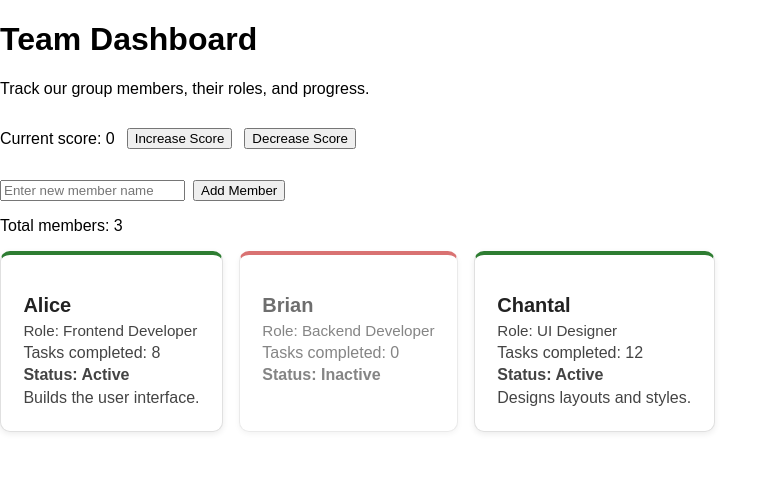
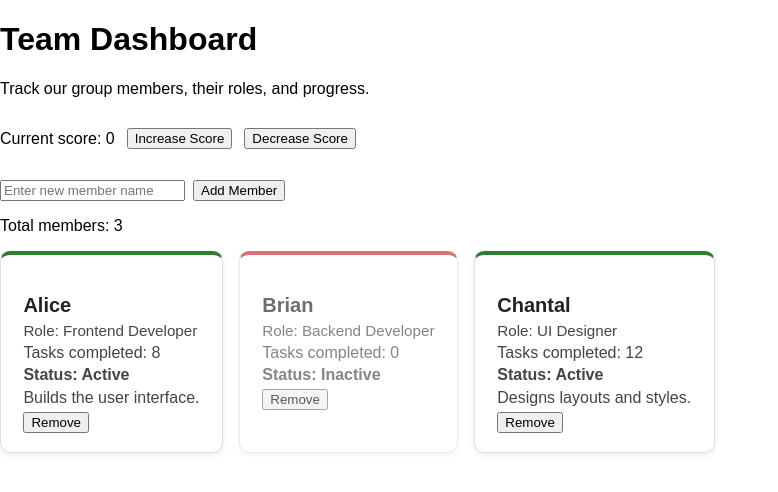
Before and after one commit to Effiong06/react-50-tasks, a React (Vite) app: page / in a window 1280 px wide. Shown: the top 492 px of the page, without its empty margins (0-778 px from the left). Built offline with nearby package versions, Linux system fonts and the light colour scheme.

Commit message:
task 45 & 46: add remove button to MemberCard via typed callback prop

```diff
--- a/src/MemberCard.tsx
+++ b/src/MemberCard.tsx
@@ -10,7 +10,13 @@ export interface MemberCardProps {
   bio?: string;
 }
 
-function MemberCard({ name, role, tasksCompleted = 0, isActive, bio }: MemberCardProps) {
+// Task 45 & 46: card also needs its id and a typed callback to remove itself
+interface MemberCardComponentProps extends MemberCardProps {
+  id: number;
+  onRemove: (id: number) => void;
+}
+
+function MemberCard({ id, name, role, tasksCompleted = 0, isActive, bio, onRemove }: MemberCardComponentProps) {
   return (
     <div className={`member-card ${isActive ? "active" : "inactive"}`}>
       <h3 className="member-name">{name}</h3>
@@ -18,6 +24,7 @@ function MemberCard({ name, role, tasksCompleted = 0, isActive, bio }: MemberCar
       <p>Tasks completed: {tasksCompleted}</p>
       <p style={{ fontWeight: "bold" }}>Status: {isActive ? "Active" : "Inactive"}</p>
       {bio && <p>{bio}</p>}
+      <button onClick={() => onRemove(id)}>Remove</button>
     </div>
   );
 }
--- a/src/TeamDashboard.tsx
+++ b/src/TeamDashboard.tsx
@@ -63,6 +63,11 @@ function TeamDashboard() {
     setNewMemberName("");
   };
 
+  // Task 45 & 46: remove a member by id, passed down as a typed callback prop
+  const removeMember = (id: number) => {
+    setMembers((prevMembers) => prevMembers.filter((member) => member.id !== id));
+  };
+
   return (
     <>
       <h1>Team Dashboard</h1>
@@ -91,11 +96,13 @@ function TeamDashboard() {
         {members.map((member) => (
           <MemberCard
             key={member.id}
+            id={member.id}
             name={member.name}
             role={member.role}
             tasksCompleted={member.tasksCompleted}
             isActive={member.isActive}
             bio={member.bio}
+            onRemove={removeMember}
           />
         ))}
       </div>
```
